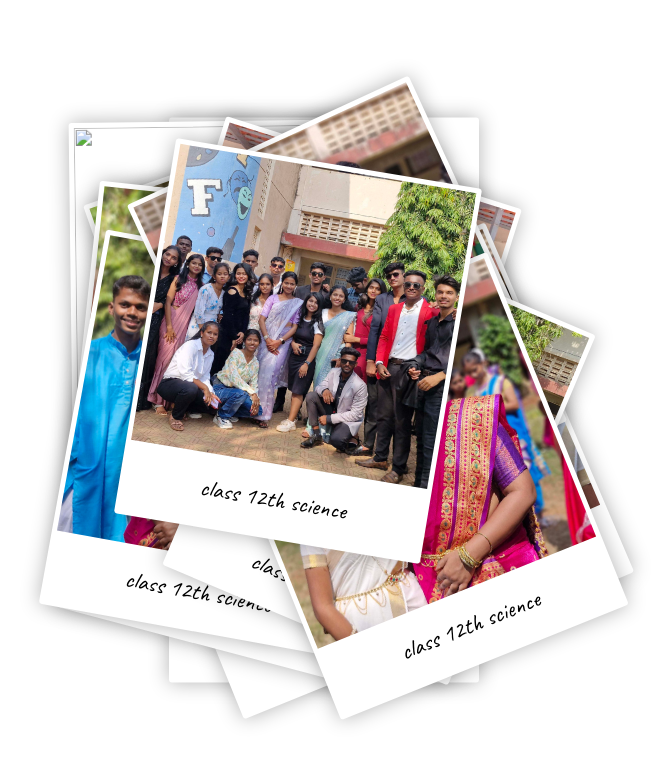
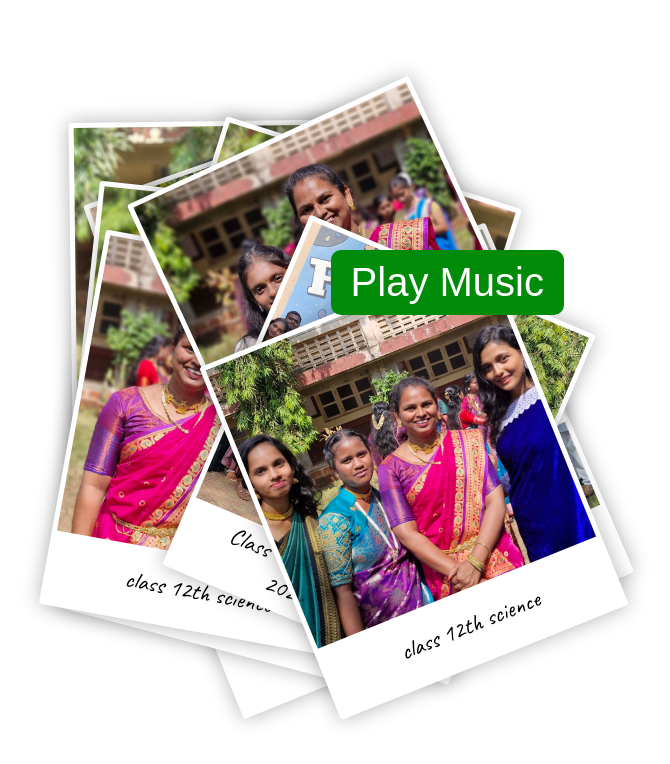
Before and after one commit to SahilJOIL/Dhoke-madam, a plain HTML site: page index.html in a window 1280 px wide. Shown: the whole page, without its empty margins (316-986 px from the left). Drawn offline with Linux system fonts and the light colour scheme; grey boxes are pictures that could not be loaded.

Commit message:
index.html

```diff
--- a/index.html
+++ b/index.html
@@ -7,39 +7,66 @@
 
 </head>
 <body>
+
+  <audio id="background-music" src="audio.mp3" loop preload="auto"></audio>
+
+  <button id="music-toggle" style="
+    position: absolute;
+    top: 250px;
+    right:400px;
+    padding: 10px 20px;
+    font-size: 40px;
+    border: none;
+    background: rgb(0, 139, 9);
+    color: #fff;
+    border-radius: 10px;
+    cursor: pointer;
+    z-index: 1000;">
+    Play Music
+  </button>
+
+  <script>
+    const music = document.getElementById("background-music");
+    const button = document.getElementById("music-toggle");
+
+    let isPlaying = false;
+
+    button.addEventListener("click", () => {
+      if (!isPlaying) {
+        music.play();
+        button.textContent = "Pause Music";
+      } else {
+        music.pause();
+        button.textContent = "Play Music";
+      }
+      isPlaying = !isPlaying;
+    });
+  </script>
+
 <!-- partial:index.partial.html -->
 <div class="Container">
   <!-- last card -->
   <div class="Picture-video" id="video">
-    <iframe class="Picture-img-video" width="300" height="480"  src="video/Play.mp4" frameborder="0" allowfullscreen></iframe>
-    <div class="Picture-note-video"><span>Teli madum favourite students<a class="Network-video" href="https://codepen.io/DeyJordan" target="_top"><img src="https://cdn-icons-png.flaticon.com/512/2111/2111501.png" alt="CodePen" /></a><a class="Network" href="https://twitter.com/DeyJordan" target="_top"><img src="https://www.freepnglogos.com/uploads/twitter-logo-png/twitter-logo-vector-png-clipart-1.png" alt="twitter" /></a></span></div>
+
   </div>
   <!-- other cards -->
 
-  <div class="Picture">
-    <img class="Picture-img" src="images/16.jpg" alt="" />
-    <div class="Picture-note"><span>Teli Madum</span></div>
-  </div>
-  <div class="Picture">
-    <img class="Picture-img" src="images/15.jpg" alt="" />
-    <div class="Picture-note"><span>Teli Madam</span></div>
-  </div>
 
   <div class="Picture">
     <img class="Picture-img" src="images/14.jpg" alt="" />
-    <div class="Picture-note"><span>favourite student</span></div>
+    <div class="Picture-note"><span>Dhoke Madam </span></div>
   </div>
   <div class="Picture">
     <img class="Picture-img" src="images/13.jpg" alt="" />
-    <div class="Picture-note"><span>favourite student</span></div>
+    <div class="Picture-note"><span>class 12th science</span></div>
   </div>
   <div class="Picture">
     <img class="Picture-img" src="images/12.jpg" alt="" />
-    <div class="Picture-note"><span>class 12th science</span></div>
+    <div class="Picture-note"><span>Class 12th science Batch 2024 - 2025</span></div>
   </div>
   <div class="Picture">
     <img class="Picture-img" src="images/11.jpg" alt="" />
-    <div class="Picture-note"><span>class 12th science</span></div>
+    <div class="Picture-note"><span>Class 12th science Batch 2024 - 2025</span></div>
   </div>
   <div class="Picture">
     <img class="Picture-img" src="images/10.jpg" alt="" />
@@ -68,7 +95,7 @@
   </div>
   <div class="Picture">
     <img class="Picture-img" src="images/4.jpg" alt="" />
-    <div class="Picture-note"><span>class 12th science</span></div>
+    <div class="Picture-note"><span>Class 12th science Batch 2024 - 2025</span></div>
   </div>
   <div class="Picture">
     <img class="Picture-img" src="images/3.jpg" alt="" />
@@ -76,6 +103,10 @@
   </div>
   <div class="Picture">
     <img class="Picture-img" src="images/2.jpg" alt="" />
+    <div class="Picture-note"><span>Class 12th science Batch 2024 - 2025</span></div>
+  </div>
+  <div class="Picture">
+    <img class="Picture-img" src="images/1.jpg" alt="" />
     <div class="Picture-note"><span>class 12th science</span></div>
   </div>
 
```
